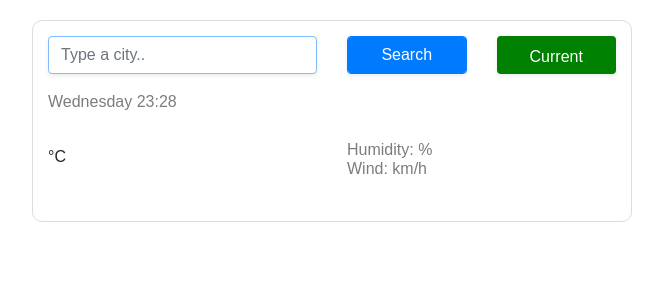
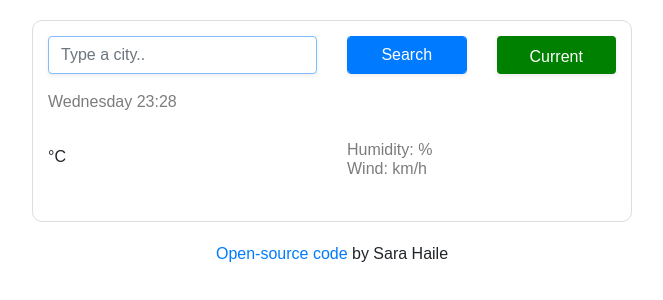
Before and after one commit to shaile6/weather-app-shecodes, a plain HTML site: page index.html in a window 1280 px wide. Shown: the whole page, without its empty margins (308-971 px from the left). Drawn offline with nearby package versions, Linux system fonts and the light colour scheme; no server answers.

Commit message:
updated HTML with link

```diff
--- a/index.html
+++ b/index.html
@@ -68,6 +68,12 @@
             </ul>
           </div>
         </div>
+
+      </div>
+      <div class="link">
+         <a href="https://github.com/shaile6/weather-app-shecodes" target="_blank"
+        >Open-source code </a
+      >by Sara Haile
       </div>
     </div>
     <script src="index.js"></script>
--- a/style.css
+++ b/style.css
@@ -1,5 +1,6 @@
 body {
   font-family: arial, sans-serif;
+  display: block;
 }
 
 h1 {
@@ -58,3 +59,8 @@ li {
   background: green;
   border: solid green;
 }
+
+.link {
+  text-align: center;
+  display: block;
+}
```
